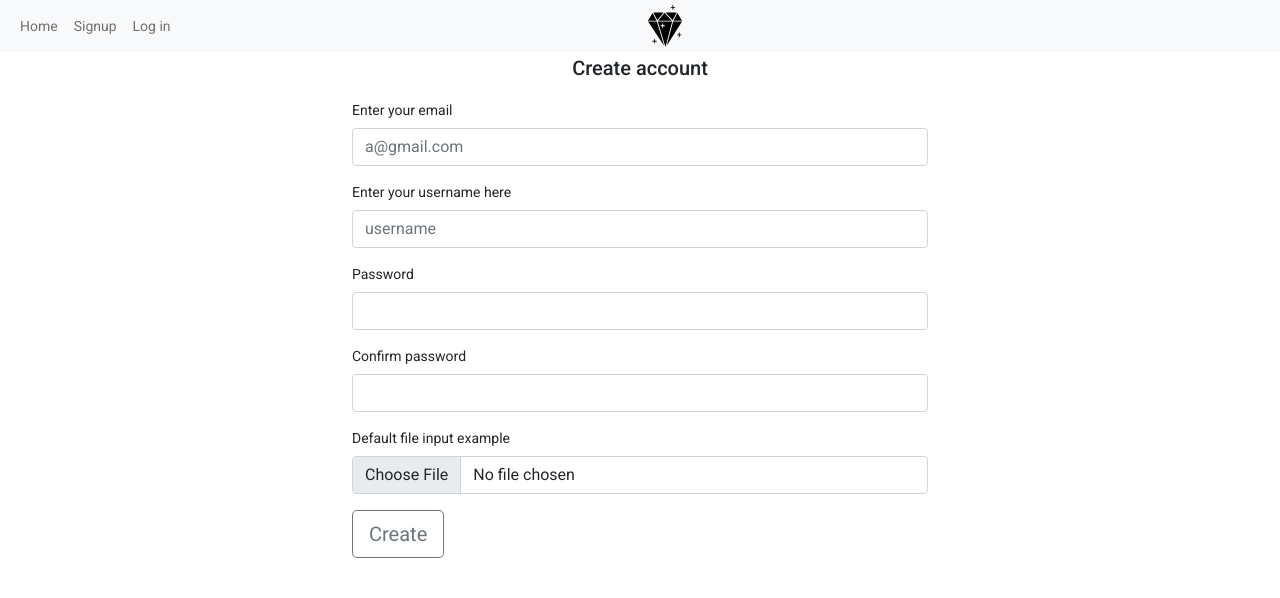
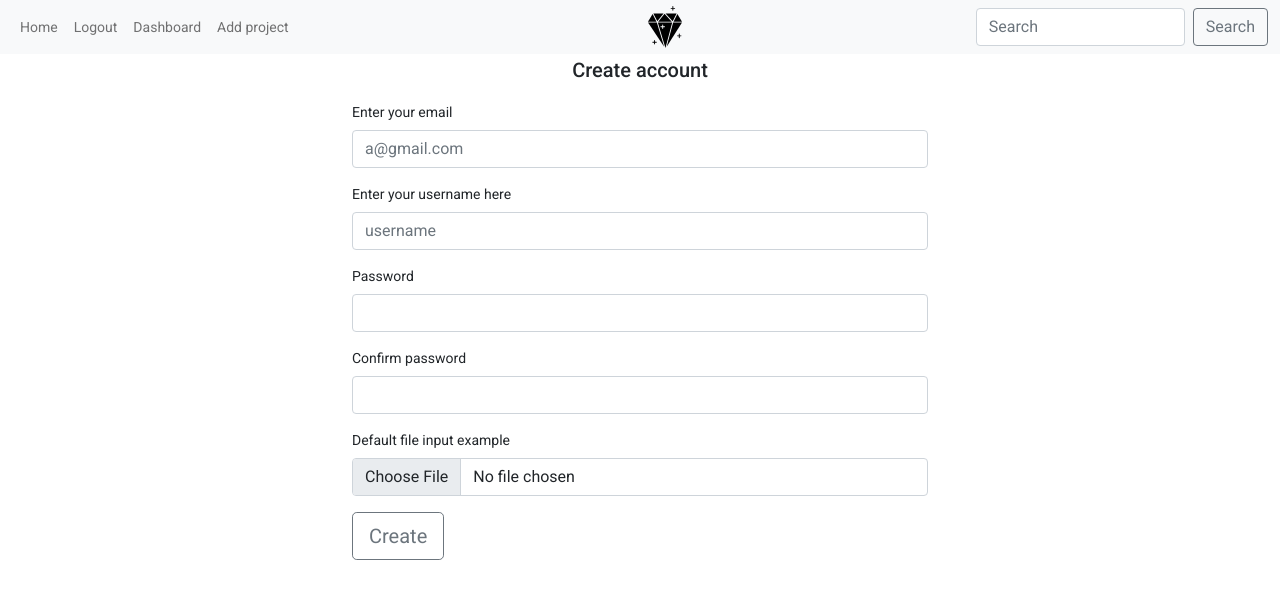
Before and after one commit to Ken-mbira/Tuzo-front, an Angular app: page /register in a window 1280 px wide. Shown: the top 598 px of the page. Built offline with nearby package versions, Linux system fonts and the light colour scheme.

Commit message:
add routes as well as fix the is authenticated service

```diff
--- a/src/app/account-service/account.service.ts
+++ b/src/app/account-service/account.service.ts
@@ -5,6 +5,7 @@ import { environment } from './../../environments/environment';
 import { Router } from '@angular/router';
 import { MatSnackBar } from '@angular/material/snack-bar';
 import { DashboardComponent } from '../dashboard/dashboard.component';
+import { AuthServiceService } from './auth-service.service';
 
 
 @Injectable({
@@ -17,7 +18,7 @@ export class AccountService {
   registerUser(user:any){
     let data:any;
     this.http.post(`${environment.TUZO_BASE_URL}account/register`,user).subscribe(response => {
-      this.route.navigate(['/'])
+      this.route.navigate(['dashboard'])
       this.snackBar.open("The account was created successfully!","Welcome",{duration:3000})
     },error=>{
       this.snackBar.open("The There was a problem creating your account!","Try again",{duration:3000})
@@ -26,10 +27,12 @@ export class AccountService {
   }
 
   loginUser(user:any){
+    this.status.currentStatus.subscribe(status => this.isAuthenticated = status)
     this.http.post(`${environment.TUZO_BASE_URL}account/login`,user).subscribe(response => {
       sessionStorage.setItem('token',response['token'])
       this.route.navigate(['/dashboard'])
       this.snackBar.open("Welcome back!","Thank you",{duration:3000})
+      this.status.authentication(true)
     },error => {
       this.snackBar.open("The account credentials were wrong!","Try again",{duration:3000})
     })
@@ -37,6 +40,7 @@ export class AccountService {
 
   logoutUser(){
     sessionStorage.removeItem('token')
+    this.snackBar.open("You were logged out!","See you later",{duration:3000})
   }
 
   getProjects(){
@@ -52,7 +56,12 @@ export class AccountService {
     let headers = new HttpHeaders({
       'Authorization':`Token ${sessionStorage.getItem('token')}`
     })
-    return this.http.post(`${environment.TUZO_BASE_URL}project/`,project,{'headers':headers})
+    this.http.post(`${environment.TUZO_BASE_URL}project/`,project,{'headers':headers}).subscribe(response => {
+      this.snackBar.open("Congratulations, your project was added successfully!","end",{duration:3000})
+      this.route.navigate(['dashboard'])
+    },error => {
+      this.snackBar.open("There was a problem while creating your project!","Try again",{duration:3000})
+    })
   }
 
   newVote(vote:any,pk){
@@ -61,11 +70,11 @@ export class AccountService {
       'Authorization':`Token ${sessionStorage.getItem('token')}`
     })
     return this.http.post(`${environment.TUZO_BASE_URL}project/vote/${pk}`,vote,{'headers':headers}).subscribe(response => {
-      console.log(response)
+      this.snackBar.open("Vote submission successful!","Thank you",{duration:3000})
     },error => {
-      console.log(error)
+      this.snackBar.open("There was a problem submitting your vote!","Try again",{duration:3000})
     })
   }
 
-  constructor(private http:HttpClient,private route:Router,private snackBar:MatSnackBar) { }
+  constructor(private http:HttpClient,private route:Router,private snackBar:MatSnackBar,private status:AuthServiceService) { }
 }
--- a/src/app/account-service/auth-service.service.ts
+++ b/src/app/account-service/auth-service.service.ts
@@ -16,14 +16,13 @@ export class AuthServiceService {
     this.userInstance.next(user)
   }
 
-  isAuthenticated(){
-    const token = sessionStorage.getItem('token')
-    if(token){
-      return true
-    }
-    else{
-      return false
-    }
+  isAuthenticated:boolean = true
+  private authStatus = new BehaviorSubject<boolean>(this.isAuthenticated)
+
+  currentStatus = this.authStatus.asObservable();
+
+  authentication(wildCard:boolean){
+    this.authStatus.next(wildCard)
   }
 
   constructor() { }
--- a/src/app/login/login.component.ts
+++ b/src/app/login/login.component.ts
@@ -25,18 +25,12 @@ export class LoginComponent implements OnInit {
     const upload = new FormData()
     upload.append('email',this.email)
     upload.append('password',this.password)
-    try {
     this.accountService.loginUser(upload)
-    }
-    finally{
-
-    }
   }
   constructor(private accountService : AccountService,private status : AuthServiceService,private route:Router) { }
 
   ngOnInit(): void {
     this.status.currentUser.subscribe(user => this.user = user)
-    this.isAuthenticated = this.status.isAuthenticated();
   }
 
 }
--- a/src/app/navbar/navbar.component.html
+++ b/src/app/navbar/navbar.component.html
@@ -19,6 +19,9 @@
                     <a class="nav-link" href="#" routerLink="" (click)="logout()">Logout</a>
                 </li>
                 <li class="nav-item" *ngIf="isAuthenticated">
+                    <a class="nav-link" href="#" routerLink="dashboard">Dashboard</a>
+                </li>
+                <li class="nav-item" *ngIf="isAuthenticated">
                     <a class="nav-link" href="#" routerLink="new-project">Add project</a>
                 </li>
             </ul>
--- a/src/app/navbar/navbar.component.ts
+++ b/src/app/navbar/navbar.component.ts
@@ -14,11 +14,12 @@ import { User } from '../user';
 export class NavbarComponent implements OnInit {
 
   user = new User("","","","")
-  isAuthenticated:boolean = this.status.isAuthenticated();
+  isAuthenticated:boolean = false;
 
   logout(){
     const emptyUser = new User("","","","")
     this.status.newUser(emptyUser)
+    this.status.authentication(false)
     this.accountService.logoutUser();
     this.ngOnInit();
   }
@@ -27,7 +28,7 @@ export class NavbarComponent implements OnInit {
 
   ngOnInit(): void {
     this.status.currentUser.subscribe(user => this.user = user)
-    this.isAuthenticated = this.status.isAuthenticated();
+    this.status.currentStatus.subscribe(status => this.isAuthenticated = status)
   }
 
 }
--- a/src/app/new-project/new-project.component.ts
+++ b/src/app/new-project/new-project.component.ts
@@ -14,6 +14,7 @@ export class NewProjectComponent implements OnInit {
 
   project = new Project(0,"","",new Date(),new Date(),"","","","",[])
   user = new User("","","","")
+  isAuthenticated: boolean = false;
 
   onImageChange(event: any){
     this.project.image = event.target.files[0]
@@ -27,18 +28,13 @@ export class NewProjectComponent implements OnInit {
     projectData.append('repo_link',this.project.repoLink)
     projectData.append('live_link',this.project.liveLink)
     projectData.append('image',this.project.image,this.project.image.name)
-    this.accountService.createProject(projectData).subscribe(response => {
-      console.log(response)
-    },error =>{
-      console.log(error)
-    })
+    this.accountService.createProject(projectData)
   }
 
   constructor(private accountService:AccountService,private status:AuthServiceService) { }
 
   ngOnInit(): void {
     this.status.currentUser.subscribe(user => this.user = user)
-
   }
 
 }
```
